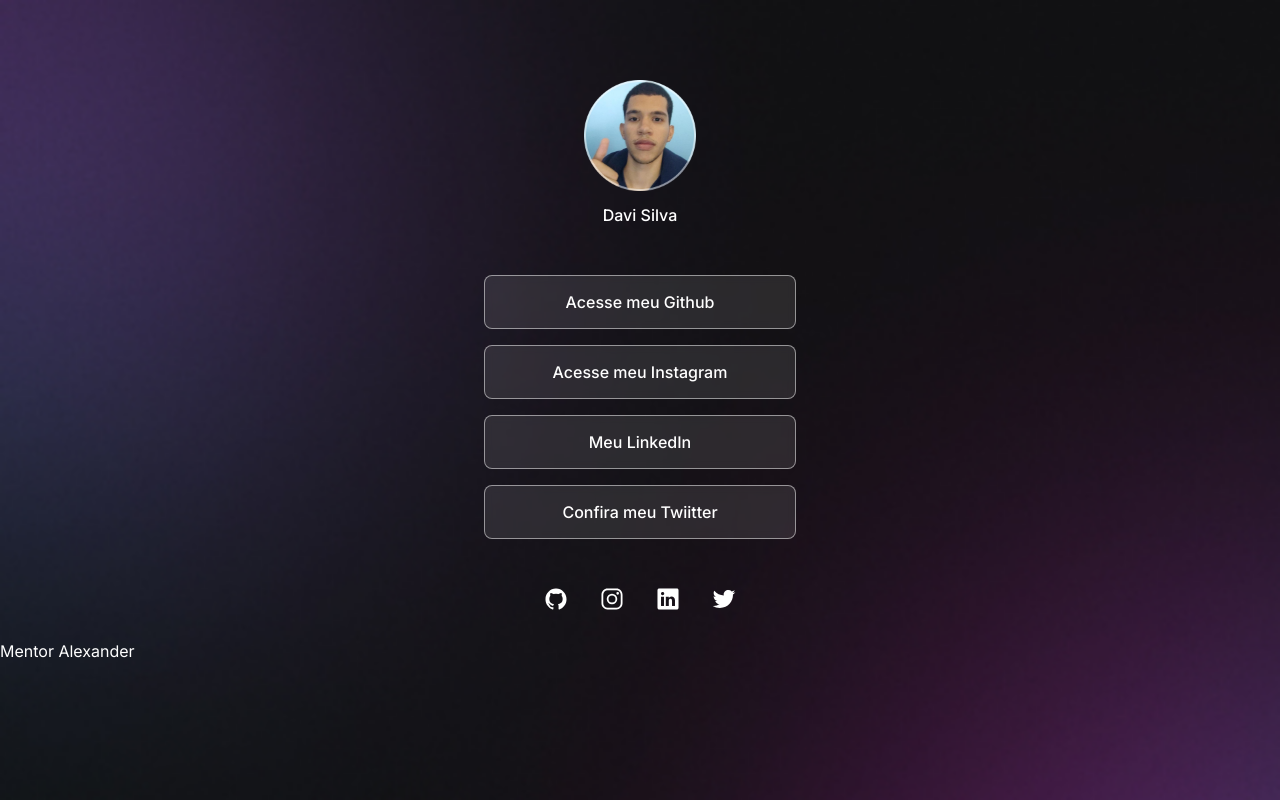
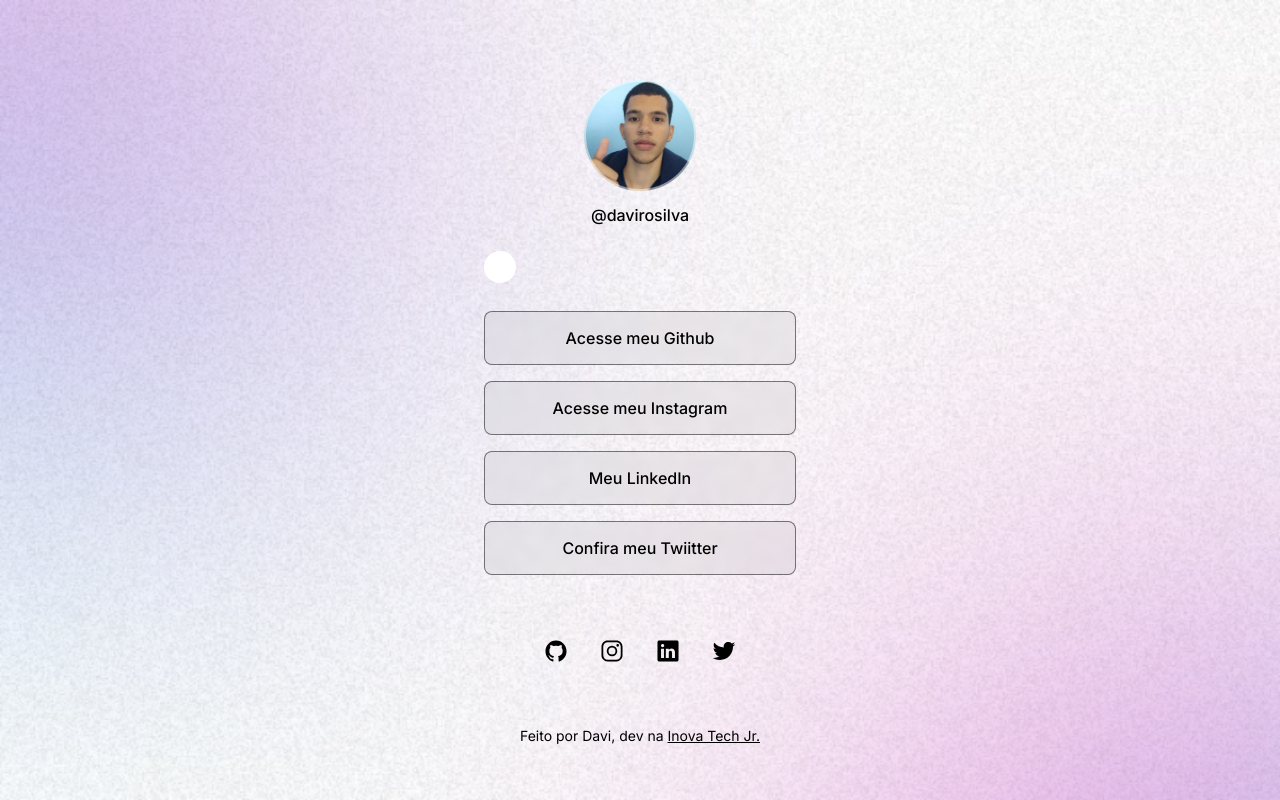
Before and after one commit to davisilva254/myPageLinks, a plain HTML site: page index.html in a window 1280 px wide. Drawn offline with nearby package versions, Linux system fonts and the light colour scheme.

Commit message:
Ajuste no html

```diff
--- a/index.html
+++ b/index.html
@@ -1,5 +1,5 @@
 <!DOCTYPE html>
-<html lang="pt-br">
+<html lang="pt-br" class="light">
   <head>
     <meta charset="UTF-8" />
     <meta http-equiv="XUA-COMPATIBLE" content="IE-edge" />
@@ -11,11 +11,22 @@
     <div id="container">
       <div id="profile">
         <img src="assets/avatar2.png" alt="..." />
-        <p>Davi Silva</p>
+        <p>@davirosilva</p>
+      </div>
+      <div id="switch">
+        <button>
+
+        </button>
+        <span></span>
       </div>
       <ul>
         <li>
-          <a href="#">Acesse meu Github</a>
+          <a
+            href="https://github.com/davisilva254"
+            target="_blank"
+            rel="noopener noreferrer"
+            >Acesse meu Github</a
+          >
         </li>
 
         <li>
@@ -50,8 +61,16 @@
           ><ion-icon name="logo-twitter"></ion-icon
         ></a>
       </div>
+      <footer>
+        Feito por Davi, dev na
+        <a
+          href="https://inovatechjr.com"
+          target="_blank"
+          rel="noopener noreferrer"
+          >Inova Tech Jr.</a
+        >
+      </footer>
     </div>
-    <p>Mentor Alexander</p>
   </body>
   <script
     type="module"
--- a/style.css
+++ b/style.css
@@ -6,12 +6,30 @@
   box-sizing: border-box;
   font-family: "Inter", sans-serif;
 }
+:root {
+  --text-color: white;
+  --bg-url: url(./assets/bg-mobile.jpg)
+  --strole-color: rgba(255, 255, 255, 0.5);
+  --surface-color: rgba(255, 255, 255, 0.05);
+  --surface-color-hover: rgba(0, 0, 0, 0.02);
+  --highlight-color: rgba(255, 255, 255, 0.2);
+}
+
+.light {
+  --text-color: black;
+  --bg-url: url(./assets/bg-mobile-light.jpg);
+  --stroke-color: rgba(0, 0, 0, 0.5);
+  --surface-color: rgba(0, 0, 0, 0.05);
+  --surface-color-hover: rgba(0, 0, 0, 0.02);
+  --highlight-color: rgba(0, 0, 0, 0.1);
+}
+
 body {
-  background: url(./assets/bg-mobile.jpg) no-repeat top center/cover;
+  background: var(--bg-url) no-repeat top center/cover;
 }
 
 body * {
-  color: white;
+  color: var(--text-color);
 }
 
 #container {
@@ -20,6 +38,7 @@ body * {
   padding: 0 24px;
 }
 
+/*profile*/
 #profile {
   text-align: center;
   padding: 24px;
@@ -34,6 +53,16 @@ body * {
   line-height: 24px;
   margin-top: 8px;
 }
+
+/*switch*/
+#switch button{
+  width: 32px;
+  height: 32px;
+  background: white;
+  border: 0;
+  border-radius: 50%;
+}
+
 
 /* links */
 ul {
@@ -53,8 +82,8 @@ ul li a {
 
   padding: 16px 24px;
 
-  background: rgba(255, 255, 255, 0.1);
-  border: 1px solid rgba(255, 255, 255, 0.5);
+  background: var(--surface-color);
+  border: 1px solid var(--stroke-color);
   border-radius: 8px;
 
   backdrop-filter: blur(4px);
@@ -68,21 +97,33 @@ ul li a {
 
 /* pseudo-selector */
 ul li a:hover {
-  background: rgba(255, 255, 255, 0.05);
-  border: 1.5px solid white;
+  background: var(--surface-color-hover);
+  border: 1.5px solid var(--text-color);
 }
 
 /* social links */
 #social-links {
   display: flex;
   justify-content: center;
-  gap: 32px;
-
   padding: 24px 0;
-
   font-size: 24px;
 }
 
+#social-links a {
+  display: flex;
+  align-items: center;
+  justify-content: center;
+  padding: 16px;
+  transition: background 0.2s;
+  border-radius: 50%;
+}
+
 #social-links a:hover {
-  background: rgba(255, 255, 255, 0.2);
+  background: var(--highlight-color);
 }
+
+footer {
+  padding: 24px 0;
+  text-align: center;
+  font-size: 14px;
+}
```
